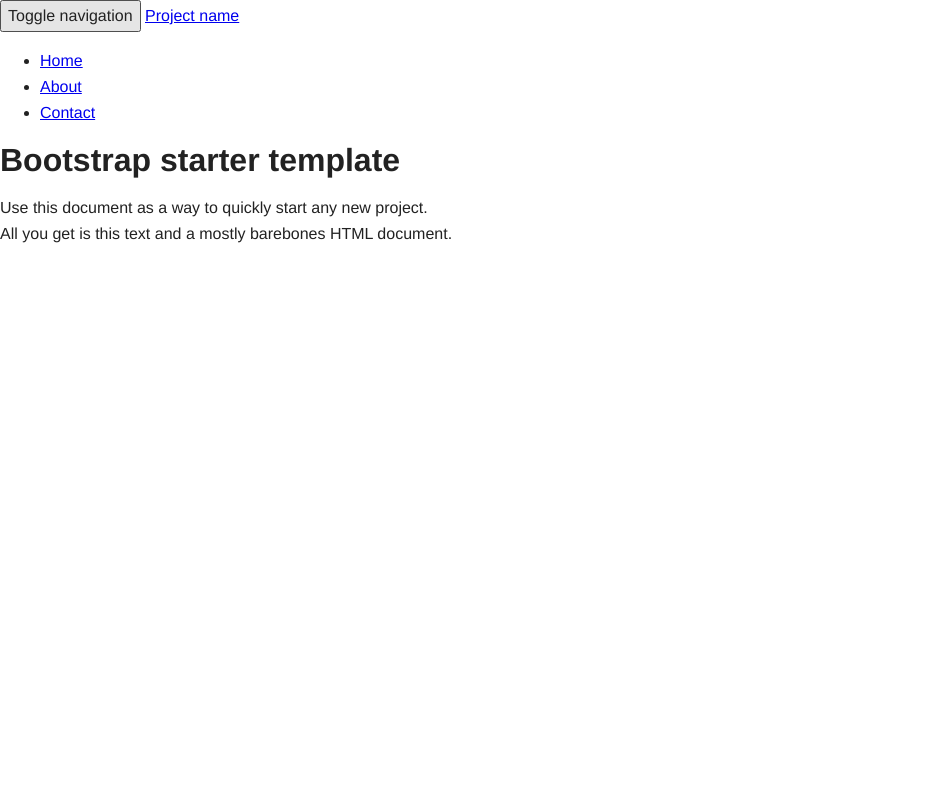
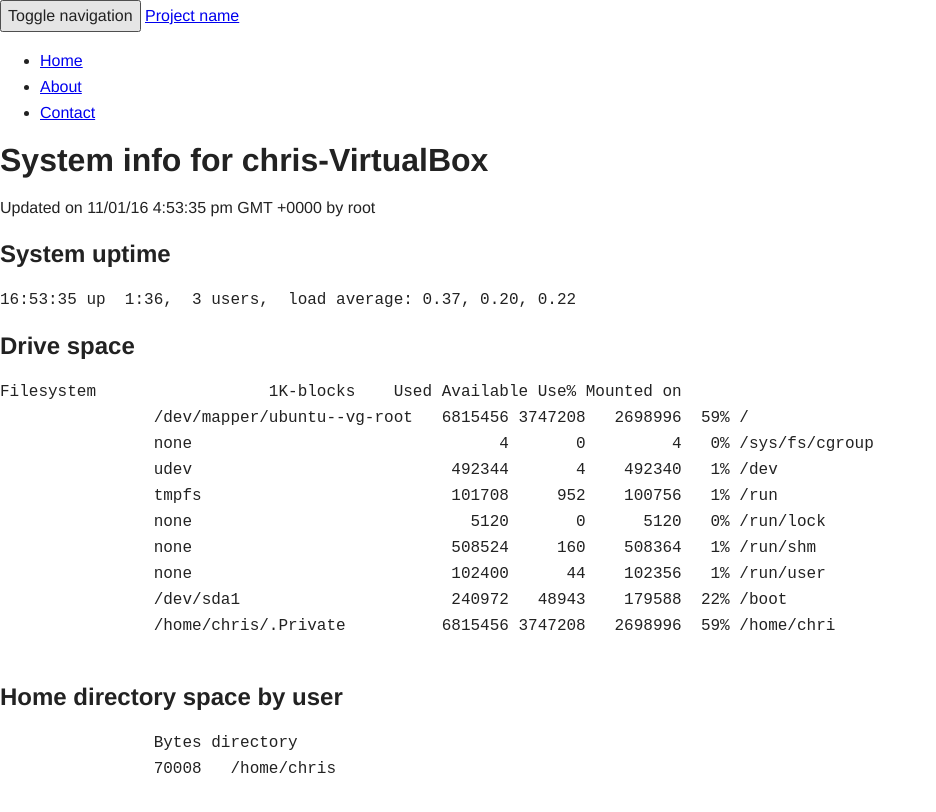
Before and after one commit to creynoldsaccenture/bash-template, a website: page index.html in a window 1280 px wide. Shown: the whole page, without its empty margins (0-936 px from the left). Drawn offline with nearby package versions, Linux system fonts and the light colour scheme; files that its build step writes are made by us from their sources.

Commit message:
Fix .container children indentation

```diff
--- a/index.html
+++ b/index.html
@@ -40,14 +40,34 @@
           </div>
         </nav>
 
-        <div class="container">
+        <main class="container">
 
-          <div class="starter-template">
-            <h1>Bootstrap starter template</h1>
-            <p class="lead">Use this document as a way to quickly start any new project.<br> All you get is this text and a mostly barebones HTML document.</p>
-          </div>
+            <h1>System info for chris-VirtualBox</h1>
+            <p>Updated on 11/01/16  4:53:35 pm GMT +0000 by root</p>
 
-        </div><!-- /.container -->
+            <h2>System uptime</h2>
+            <pre>16:53:35 up  1:36,  3 users,  load average: 0.37, 0.20, 0.22</pre>
+
+            <h2>Drive space</h2>
+            <pre>Filesystem                  1K-blocks    Used Available Use% Mounted on
+                /dev/mapper/ubuntu--vg-root   6815456 3747208   2698996  59% /
+                none                                4       0         4   0% /sys/fs/cgroup
+                udev                           492344       4    492340   1% /dev
+                tmpfs                          101708     952    100756   1% /run
+                none                             5120       0      5120   0% /run/lock
+                none                           508524     160    508364   1% /run/shm
+                none                           102400      44    102356   1% /run/user
+                /dev/sda1                      240972   48943    179588  22% /boot
+                /home/chris/.Private          6815456 3747208   2698996  59% /home/chri
+            </pre>
+
+            <h2>Home directory space by user</h2>
+            <pre>
+                Bytes directory
+                70008   /home/chris
+            </pre>
+
+        </main><!-- /.container -->
 
         <script src="https://code.jquery.com/jquery-2.1.4.min.js"></script>
         <script src="js/main.min.js"></script>
```
